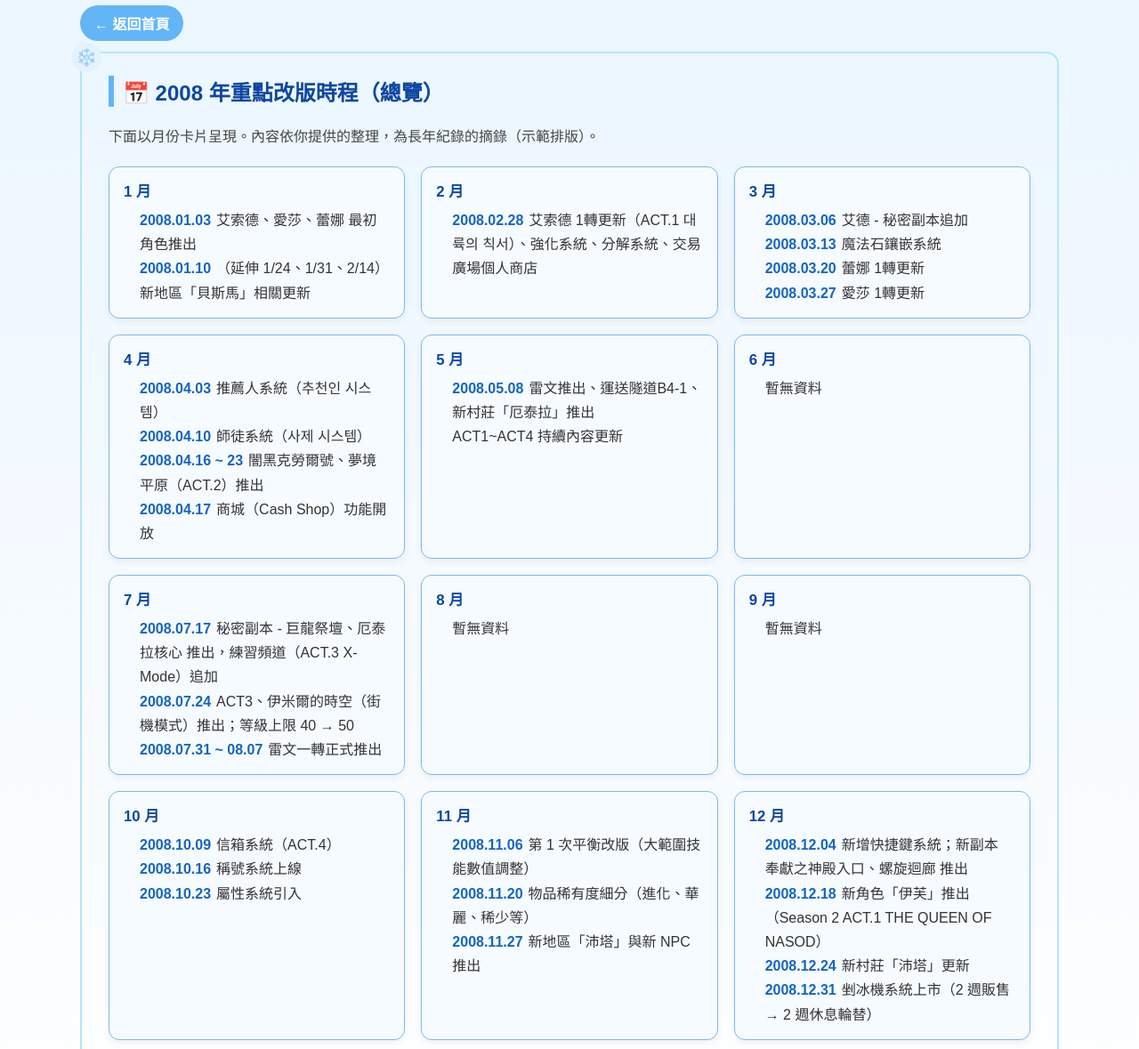
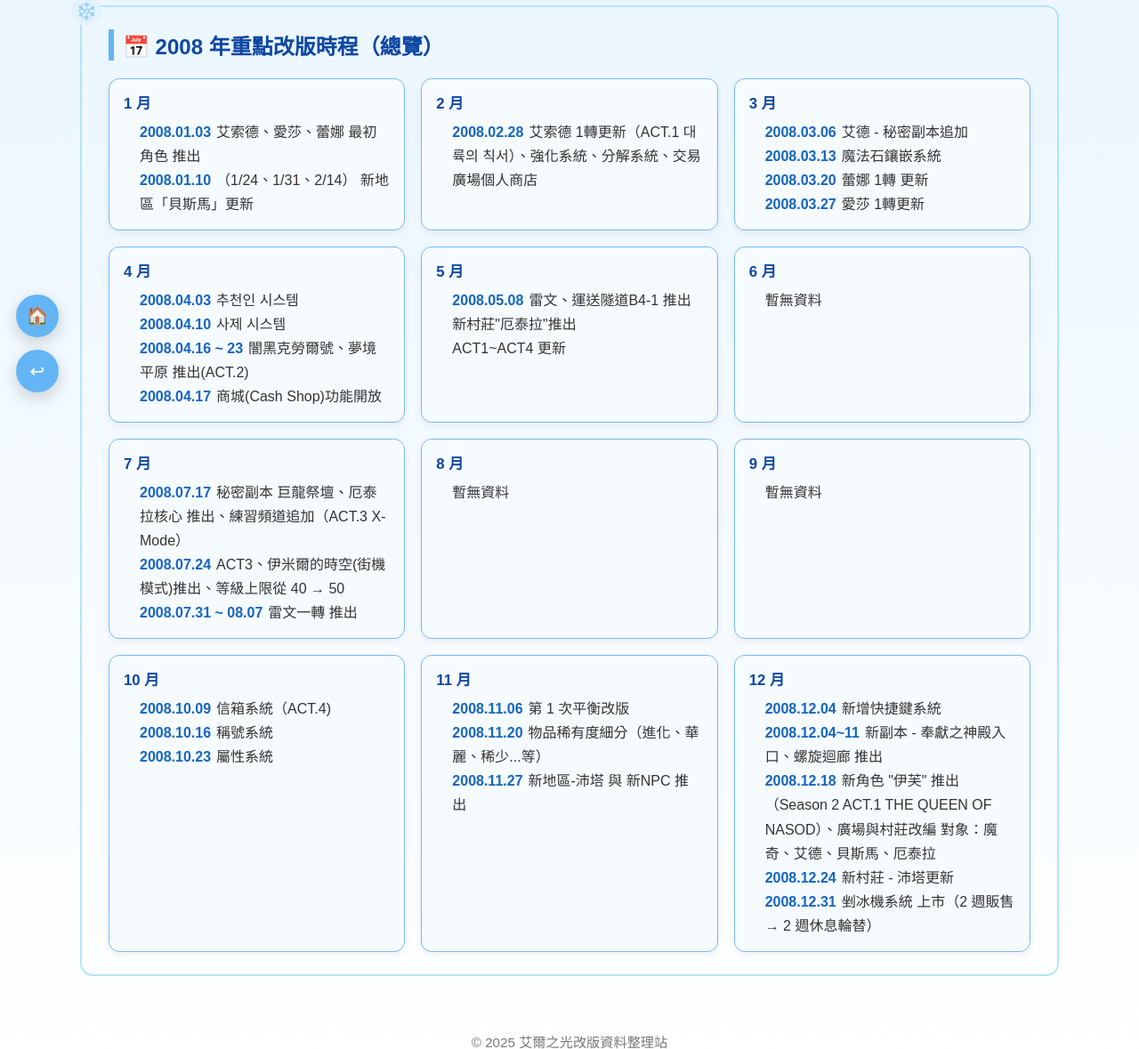
Before and after one commit to ELSbalance/ELSINFOR, a plain HTML site: page updates/2008_history_updates.html in a window 1280 px wide. Shown: the part 239-1418 px from the top of the page at 89% size. Drawn offline with Linux system fonts and the light colour scheme.

Commit message:
Update 2008_history_updates.html

```diff
--- a/updates/2008_history_updates.html
+++ b/updates/2008_history_updates.html
@@ -64,25 +64,31 @@
       margin-right: 6px;
     }
 
-    /* 返回首頁按鈕 */
-    .nav-row {
-      display:flex;
-      gap:12px;
-      align-items:center;
-      margin-bottom:12px;
+    /* 左側懸浮按鈕 */
+    .side-buttons {
+      position: fixed;
+      left: 18px;
+      bottom: 120px;
+      display: flex;
+      flex-direction: column;
+      gap: 14px;
+      z-index: 1500;
     }
 
-    .return-btn-small {
-      display:inline-block;
-      padding:8px 16px;
-      border-radius:20px;
-      text-decoration:none;
-      color:#fff;
-      background:var(--accent-color, #64b5f6);
-      transition:transform .15s;
-      font-weight:600;
+    .side-btn {
+      width: 48px;
+      height: 48px;
+      display: grid;
+      place-items: center;
+      text-decoration: none;
+      background: var(--accent-color,#64b5f6);
+      color: #fff;
+      border-radius: 50%;
+      font-size: 20px;
+      box-shadow: 0 6px 18px rgba(0,0,0,0.18);
+      transition: transform .18s;
     }
-    .return-btn-small:hover { transform: scale(1.03); }
+    .side-btn:hover { transform: translateY(-3px); }
 
     /* 回到頂端圓形按鈕 */
     .scroll-top {
@@ -108,7 +114,6 @@
     @media (max-width:600px) {
       .month-grid { gap:12px; }
       .month-card { padding:12px; }
-      .return-btn-small { padding:8px 12px; }
     }
   </style>
 
@@ -170,24 +175,25 @@
     <button id="theme-toggle" class="theme-toggle-btn" style="position:absolute; top:18px; right:18px;">切換主題</button>
   </header>
 
-  <!-- ★ 左側浮動按鈕已完全刪除 ★ -->
+  <!-- 左側懸浮按鈕 -->
+  <div class="side-buttons">
+    <a class="side-btn" href="../index.html" title="返回首頁">🏠</a>
+    <a class="side-btn" href="../updates/2007_to_2020_Updates.html" title="返回年份列表">↩</a>
+  </div>
 
   <main class="content">
-    <div class="nav-row">
-      <a class="return-btn-small" href="../index.html">← 返回首頁</a>
-    </div>
 
     <section class="inner-page update-section">
       <h2>📅 2008 年重點改版時程（總覽）</h2>
-      <p class="intro">下面以月份卡片呈現。內容依你提供的整理，為長年紀錄的摘錄（示範排版）。</p>
 
       <div class="month-grid">
+
         <!-- 1 月 -->
         <article class="month-card">
           <h3>1 月</h3>
           <ul>
-            <li><span class="meta-date">2008.01.03</span>艾索德、愛莎、蕾娜 最初角色推出</li>
-            <li><span class="meta-date">2008.01.10</span>（延伸 1/24、1/31、2/14）新地區「貝斯馬」相關更新</li>
+            <li><span class="meta-date">2008.01.03</span>艾索德、愛莎、蕾娜 最初角色 推出</li>
+            <li><span class="meta-date">2008.01.10</span>（1/24、1/31、2/14） 新地區「貝斯馬」更新</li>
           </ul>
         </article>
 
@@ -205,7 +211,7 @@
           <ul>
             <li><span class="meta-date">2008.03.06</span>艾德 - 秘密副本追加</li>
             <li><span class="meta-date">2008.03.13</span>魔法石鑲嵌系統</li>
-            <li><span class="meta-date">2008.03.20</span>蕾娜 1轉更新</li>
+            <li><span class="meta-date">2008.03.20</span>蕾娜 1轉 更新</li>
             <li><span class="meta-date">2008.03.27</span>愛莎 1轉更新</li>
           </ul>
         </article>
@@ -214,10 +220,10 @@
         <article class="month-card">
           <h3>4 月</h3>
           <ul>
-            <li><span class="meta-date">2008.04.03</span>推薦人系統（추천인 시스템）</li>
-            <li><span class="meta-date">2008.04.10</span>師徒系統（사제 시스템）</li>
-            <li><span class="meta-date">2008.04.16 ~ 23</span>闇黑克勞爾號、夢境平原（ACT.2）推出</li>
-            <li><span class="meta-date">2008.04.17</span>商城（Cash Shop）功能開放</li>
+            <li><span class="meta-date">2008.04.03</span>추천인 시스템</li>
+            <li><span class="meta-date">2008.04.10</span>사제 시스템</li>
+            <li><span class="meta-date">2008.04.16 ~ 23</span>闇黑克勞爾號、夢境平原 推出(ACT.2)</li>
+            <li><span class="meta-date">2008.04.17</span>商城(Cash Shop)功能開放</li>
           </ul>
         </article>
 
@@ -225,8 +231,9 @@
         <article class="month-card">
           <h3>5 月</h3>
           <ul>
-            <li><span class="meta-date">2008.05.08</span>雷文推出、運送隧道B4-1、新村莊「厄泰拉」推出</li>
-            <li>ACT1~ACT4 持續內容更新</li>
+            <li><span class="meta-date">2008.05.08</span>雷文、運送隧道B4-1 推出</li>
+            <li>新村莊"厄泰拉"推出</li>
+            <li>ACT1~ACT4 更新</li>
           </ul>
         </article>
 
@@ -242,35 +249,31 @@
         <article class="month-card">
           <h3>7 月</h3>
           <ul>
-            <li><span class="meta-date">2008.07.17</span>秘密副本 - 巨龍祭壇、厄泰拉核心 推出，練習頻道（ACT.3 X-Mode）追加</li>
-            <li><span class="meta-date">2008.07.24</span>ACT3、伊米爾的時空（街機模式）推出；等級上限 40 → 50</li>
-            <li><span class="meta-date">2008.07.31 ~ 08.07</span>雷文一轉正式推出</li>
+            <li><span class="meta-date">2008.07.17</span>秘密副本 巨龍祭壇、厄泰拉核心 推出、練習頻道追加（ACT.3 X-Mode）</li>
+            <li><span class="meta-date">2008.07.24</span>ACT3、伊米爾的時空(街機模式)推出、等級上限從 40 → 50</li>
+            <li><span class="meta-date">2008.07.31 ~ 08.07</span>雷文一轉 推出</li>
           </ul>
         </article>
 
         <!-- 8 月 -->
         <article class="month-card">
           <h3>8 月</h3>
-          <ul>
-            <li>暫無資料</li>
-          </ul>
+          <ul><li>暫無資料</li></ul>
         </article>
 
         <!-- 9 月 -->
         <article class="month-card">
           <h3>9 月</h3>
-          <ul>
-            <li>暫無資料</li>
-          </ul>
+          <ul><li>暫無資料</li></ul>
         </article>
 
         <!-- 10 月 -->
         <article class="month-card">
           <h3>10 月</h3>
           <ul>
-            <li><span class="meta-date">2008.10.09</span>信箱系統（ACT.4）</li>
-            <li><span class="meta-date">2008.10.16</span>稱號系統上線</li>
-            <li><span class="meta-date">2008.10.23</span>屬性系統引入</li>
+            <li><span class="meta-date">2008.10.09</span>信箱系統（ACT.4)</li>
+            <li><span class="meta-date">2008.10.16</span>稱號系統</li>
+            <li><span class="meta-date">2008.10.23</span>屬性系統</li>
           </ul>
         </article>
 
@@ -278,9 +281,9 @@
         <article class="month-card">
           <h3>11 月</h3>
           <ul>
-            <li><span class="meta-date">2008.11.06</span>第 1 次平衡改版（大範圍技能數值調整）</li>
-            <li><span class="meta-date">2008.11.20</span>物品稀有度細分（進化、華麗、稀少等）</li>
-            <li><span class="meta-date">2008.11.27</span>新地區「沛塔」與新 NPC 推出</li>
+            <li><span class="meta-date">2008.11.06</span>第 1 次平衡改版</li>
+            <li><span class="meta-date">2008.11.20</span>物品稀有度細分（進化、華麗、稀少...等）</li>
+            <li><span class="meta-date">2008.11.27</span>新地區-沛塔 與 新NPC 推出</li>
           </ul>
         </article>
 
@@ -288,10 +291,11 @@
         <article class="month-card">
           <h3>12 月</h3>
           <ul>
-            <li><span class="meta-date">2008.12.04</span>新增快捷鍵系統；新副本 奉獻之神殿入口、螺旋迴廊 推出</li>
-            <li><span class="meta-date">2008.12.18</span>新角色「伊芙」推出（Season 2 ACT.1 THE QUEEN OF NASOD）</li>
-            <li><span class="meta-date">2008.12.24</span>新村莊「沛塔」更新</li>
-            <li><span class="meta-date">2008.12.31</span>剉冰機系統上市（2 週販售 → 2 週休息輪替）</li>
+            <li><span class="meta-date">2008.12.04</span>新增快捷鍵系統</li>
+            <li><span class="meta-date">2008.12.04~11</span>新副本 - 奉獻之神殿入口、螺旋迴廊 推出</li>
+            <li><span class="meta-date">2008.12.18</span>新角色 "伊芙" 推出（Season 2 ACT.1 THE QUEEN OF NASOD）、廣場與村莊改編  對象：魔奇、艾德、貝斯馬、厄泰拉</li>
+            <li><span class="meta-date">2008.12.24</span>新村莊 - 沛塔更新</li>
+            <li><span class="meta-date">2008.12.31</span>剉冰機系統 上市（2 週販售 → 2 週休息輪替）</li>
           </ul>
         </article>
 
```
